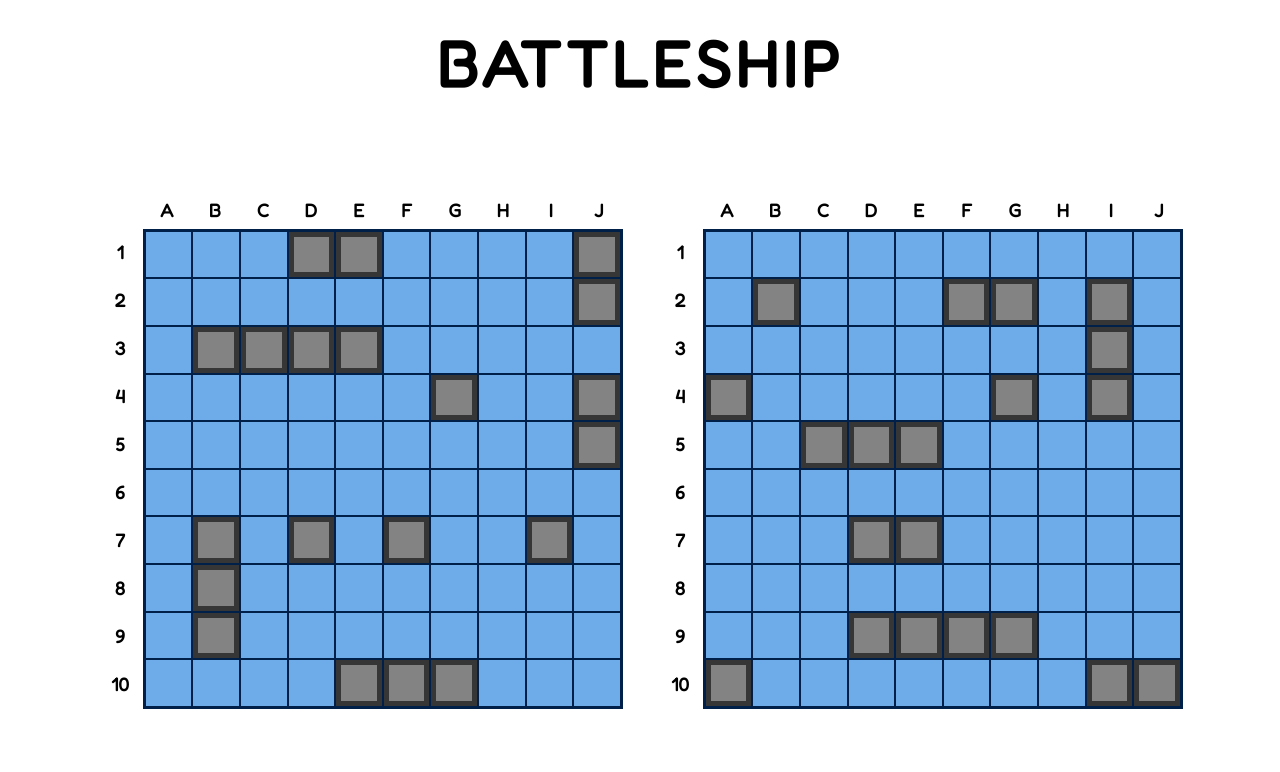
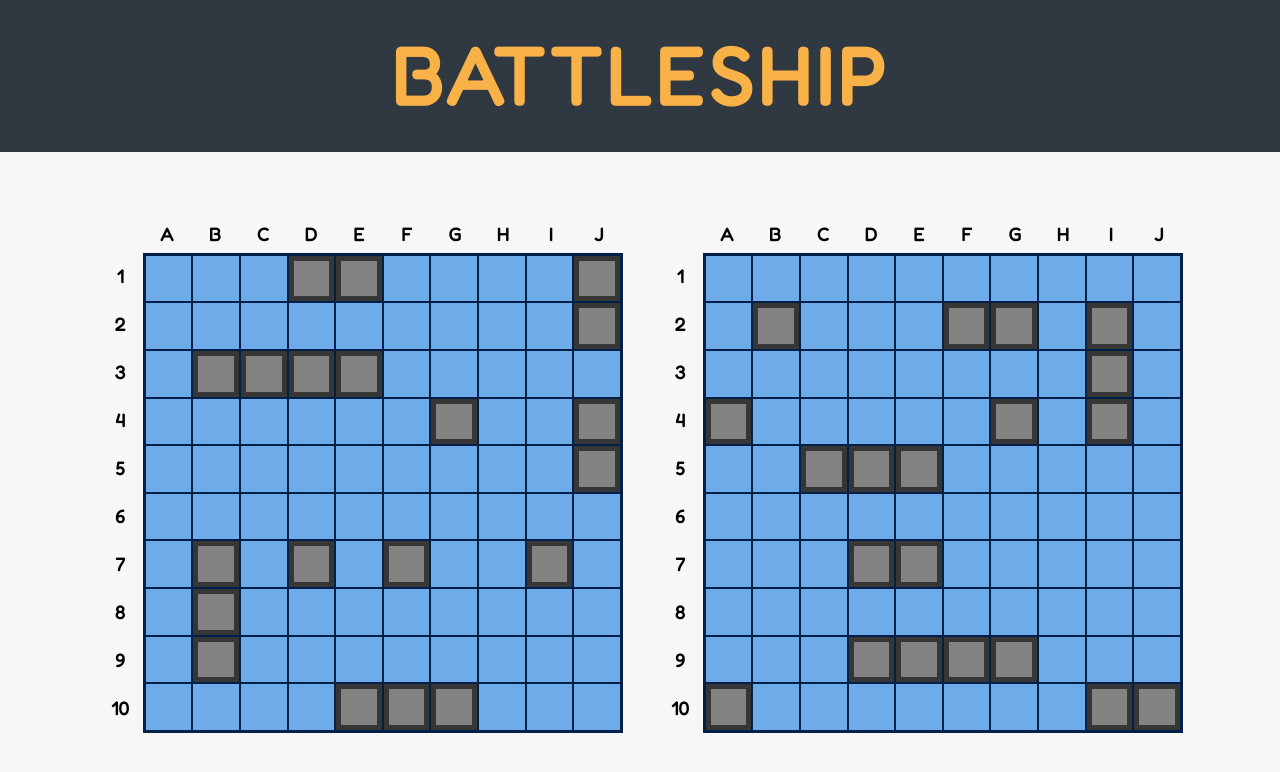
Before and after one commit to andrezz-b/battleship, a website built with webpack: page src/template.html in a window 1280 px wide. Built offline with nearby package versions, Linux system fonts and the light colour scheme; what pubsub-js would draw is missing.

Commit message:
Game over UI.

```diff
--- a/src/styles/_variables.scss
+++ b/src/styles/_variables.scss
@@ -1,5 +1,5 @@
-@import url('https://fonts.googleapis.com/css2?family=Open+Sans&display=swap');
-@import url('https://fonts.googleapis.com/css2?family=Fredoka&display=swap');
+@import url("https://fonts.googleapis.com/css2?family=Open+Sans&display=swap");
+@import url("https://fonts.googleapis.com/css2?family=Fredoka&display=swap");
 @mixin flexCenter($direction: row) {
   display: flex;
   justify-content: center;
@@ -7,14 +7,18 @@
   flex-direction: $direction;
 }
 
-$ff-text: 'Fredoka', sans-serif;
+$ff-text: "Fredoka", sans-serif;
 
 $clr-ocean: lighten(#589fe6, 5%);
 $clr-ocean-bor: #00204a;
 
-$clr-ship:#363636;
+$clr-ship: #363636;
 $clr-ship-lt: lighten(#363636, 30%);
 $clr-hit: #dc2f2f;
 $clr-hit-dk: darken(#fa7b7b, 20%);
 
+$clr-bg-dk: #303841;
+
+$clr-accent: #f9b248;
+
 $board-size: 30em;
--- a/src/styles/main.scss
+++ b/src/styles/main.scss
@@ -6,12 +6,14 @@ body {
 
 header {
   @include flexCenter;
+  background-color: $clr-bg-dk;
   width: 100%;
   .title {
-    font-size: 4em;
+    font-size: 5em;
     font-weight: 600;
     padding: 1rem;
     letter-spacing: 0.25rem;
+    color: $clr-accent;
   }
 }
 
@@ -20,6 +22,8 @@ main {
   padding: 4rem 5em;
   justify-content: space-around;
   width: 100%;
+  background-color: #f7f7f7;
+  position: relative;
 }
 .board-container {
   display: grid;
@@ -104,3 +108,52 @@ main {
     }
   }
 }
+
+.overlay {
+  @include flexCenter;
+  position: absolute;
+  background-color: rgba($color: #eee, $alpha: 0.4);
+  backdrop-filter: blur(3px);
+  z-index: 4;
+  width: 100%;
+  height: 100%;
+  transform: scale(0);
+  transition: transform 300ms;
+
+  &.active {
+    transform: scale(1);
+    display: flex;
+  }
+
+  .win-conatiner {
+    @include flexCenter(column);
+    row-gap: 3rem;
+    z-index: 5;
+    background-color: $clr-bg-dk;
+    width: 40em;
+    padding: 2em 2em;
+    border-radius: 10px;
+
+    .win-name {
+      font-size: 5em;
+      color: #f9b248;
+      border-bottom: 1px solid white;
+    }
+
+    #play-again {
+      outline: none;
+      font-size: 1.75em;
+      background: none;
+      cursor: pointer;
+      border: none;
+      color: white;
+      border-bottom: 2px solid transparent;
+      transition: 200ms;
+
+      &:hover {
+        border-bottom: 2px solid $clr-accent;
+        transform: scale(1.1);
+      }
+    }
+  }
+}
--- a/src/template.html
+++ b/src/template.html
@@ -1,40 +1,18 @@
 <!DOCTYPE html>
 <html lang="en">
   <head>
-  <meta charset="UTF-8">
-  <meta http-equiv="X-UA-Compatible" content="IE=edge">
-  <meta name="viewport" content="width=device-width, initial-scale=1.0">
+    <meta charset="UTF-8" />
+    <meta http-equiv="X-UA-Compatible" content="IE=edge" />
+    <meta name="viewport" content="width=device-width, initial-scale=1.0" />
     <title>Battleship</title>
   </head>
   <body>
     <header><h1 class="title">BATTLESHIP</h1></header>
     <main>
-    <div class="board-container">
-      <div class="letter-container">
-        <div class="letter">A</div>
-        <div class="letter">B</div>
-        <div class="letter">C</div>
-        <div class="letter">D</div>
-        <div class="letter">E</div>
-        <div class="letter">F</div>
-        <div class="letter">G</div>
-        <div class="letter">H</div>
-        <div class="letter">I</div>
-        <div class="letter">J</div>
-      </div>
-      <div class="number-container">
-        <div class="number">1</div>
-        <div class="number">2</div>
-        <div class="number">3</div>
-        <div class="number">4</div>
-        <div class="number">5</div>
-        <div class="number">6</div>
-        <div class="number">7</div>
-        <div class="number">8</div>
-        <div class="number">9</div>
-        <div class="number">10</div>
-      </div>
-      <div class="board" data-player="player">
+      <div class="overlay">
+        <div class="win-conatiner">
+          <h1 class="title win-name">Computer wins</h1>
+          <button id="play-again">Play Again?</button>
         </div>
       </div>
       <div class="board-container">
@@ -62,9 +40,34 @@
           <div class="number">9</div>
           <div class="number">10</div>
         </div>
-      <div class="board" data-player="computer">
-
+        <div class="board" data-player="player"></div>
       </div>
+      <div class="board-container">
+        <div class="letter-container">
+          <div class="letter">A</div>
+          <div class="letter">B</div>
+          <div class="letter">C</div>
+          <div class="letter">D</div>
+          <div class="letter">E</div>
+          <div class="letter">F</div>
+          <div class="letter">G</div>
+          <div class="letter">H</div>
+          <div class="letter">I</div>
+          <div class="letter">J</div>
+        </div>
+        <div class="number-container">
+          <div class="number">1</div>
+          <div class="number">2</div>
+          <div class="number">3</div>
+          <div class="number">4</div>
+          <div class="number">5</div>
+          <div class="number">6</div>
+          <div class="number">7</div>
+          <div class="number">8</div>
+          <div class="number">9</div>
+          <div class="number">10</div>
+        </div>
+        <div class="board" data-player="computer"></div>
       </div>
     </main>
   </body>
```
Lines whose indentation alone changed are shown as unchanged.
